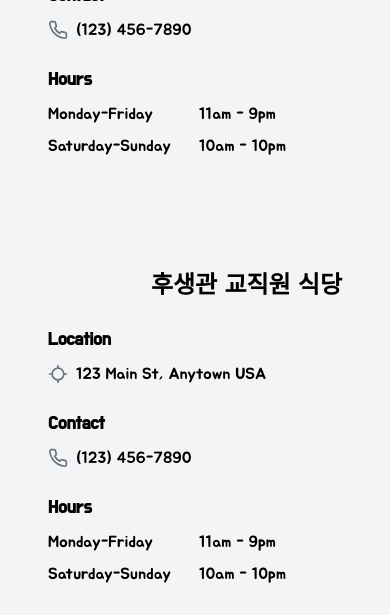
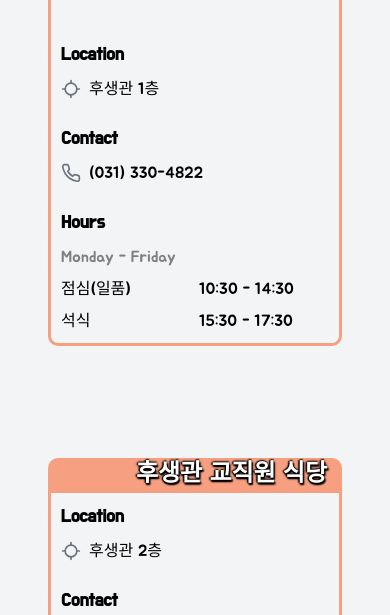
Before and after one commit to jae0478/opensource16team, a Node server app: page /info in a window 390 px wide. Shown: the part 452-1067 px from the top of the page. Run offline with Node 20, Linux system fonts and the light colour scheme; some libraries are stand-ins or nearby versions.

Commit message:
식당정보페이지 완료

```diff
--- a/views/info.ejs
+++ b/views/info.ejs
@@ -79,54 +79,100 @@
         #map_container {
             height: 450px;
             margin: 40px auto;
-            border-radius: 10px;
+            border-bottom-left-radius: 10px;
+            border-bottom-right-radius: 10px;
             overflow: hidden;
             box-shadow: 0 4px 8px rgba(0, 0, 0, 0.1);
+            border: 3px solid #F79F81;
+        }
+
+        .map_header {
+            height: 40px;
+            background-color: #F79F81;
+            margin: 40px auto;
+            font-size: 20px;
+            border-top-left-radius: 10px;
+            border-top-right-radius: 10px;
+        }
+
+        .res_header {
+            border-top-left-radius: 10px;
+            border-top-right-radius: 10px;
+            background-color: #F79F81;
+            color: white;
+            text-shadow: -1.5px 0px 1.5px black, 0px 1.5px 1.5px black, 1.5px 1.5px 1.5px black, 0px -1.5px 1.5px black;
+        }
+
+        .res_border {
+            border: 3px solid #F79F81;
+            border-bottom-left-radius: 10px;
+            border-bottom-right-radius: 10px;
+        }
+
+        .header_title {
+            font-size: 25px;
+            text-shadow: -1px 0px 1px black, 0px 1px 1px black, 1px 1px 1px black, 0px -1px 1px black;
+            padding: 10px;
+        }
+        .text-shodow-1 {
+            text-shadow: -1px 0px 1px black, 0px 1px 1px black, 1px 1px 1px black, 0px -1px 1px black;
+        }
+        .res_info {
+            font-size: 36px;
+            text-align: center;
+            color: white;
+            text-shadow: -1px 0px 1px black, 0px 1px 1px black, 1px 1px 1px black, 0px -1px 1px black;
+            margin-top: 40px;
+            padding: 30px;
+        }
+        .res_bg {
+            background-color: #f3af98;
+            padding: 20px;
+            border-radius: 50%;
+            border: 2px solid gray;
         }
     </style>
 </head>
 
 <body class="bg-gray-100 dark:bg-gray-900">
     <div class="flex flex-col min-h-screen">
-        <header class="px-4 lg:px-6 h-14 flex items-center text-black">
+        <header class="px-4 lg:px-6 h-14 flex items-center" style="background-color: #F79F81; color: white;">
             <a class="flex items-center justify-center" href="/">
-                <svg xmlns="http://www.w3.org/2000/svg" width="24" height="24" viewBox="0 0 24 24" fill="none"
-                    stroke="currentColor" stroke-width="2" stroke-linecap="round" stroke-linejoin="round"
-                    class="h-6 w-6 text-black">
-                    <path d="m8 3 4 8 5-5 5 15H2L8 3z"></path>
-                </svg>
-                <span class="sr-only">한끼줍쇼</span>
+                <span class="header_title">한끼줍쇼</span>
             </a>
-            <nav class="ml-auto flex gap-4 sm:gap-6">
-                <a class="text-sm font-medium hover:text-gray-200 no-underline" href="/menu">학식 메뉴</a>
-                <a class="text-sm font-medium hover:text-gray-200 no-underline" href="/list">학식 이야기</a>
-                <a class="text-sm font-medium hover:text-gray-200 no-underline" href="/subscribe">구독하기</a>
-                <a class="text-sm font-medium hover:text-gray-200 no-underline" href="/info">식당 정보</a>
-                <a class="text-sm font-medium hover:text-gray-200 no-underline" href="/FAQ">자주 묻는 질문</a>
-                <a class="text-sm font-medium hover:text-gray-200 no-underline" href="/login">로그인</a>
-                <a class="text-sm font-medium hover:text-gray-200 no-underline" href="/logout">로그아웃</a>
-                <a class="text-sm font-medium hover:text-gray-200 no-underline" href="/register">회원가입</a>
-                <a class="text-sm font-medium hover:text-gray-200 no-underline" href="/mypage">마이페이지</a>
+            <nav class="ml-auto flex gap-4 sm:gap-6 text-shodow-1">
+                <a class="text-sm font-medium hover:text-gray-300 no-underline" href="/menu">학식 메뉴</a>
+                <a class="text-sm font-medium hover:text-gray-300 no-underline" href="/list">학식 이야기</a>
+                <a class="text-sm font-medium hover:text-gray-300 no-underline" href="/subscribe">구독하기</a>
+                <a class="text-sm font-medium hover:text-gray-300 no-underline" href="/info">식당 정보</a>
+                <a class="text-sm font-medium hover:text-gray-300 no-underline" href="/FAQ">자주 묻는 질문</a>
+                <a class="text-sm font-medium hover:text-gray-300 no-underline" href="/login">로그인</a>
+                <a class="text-sm font-medium hover:text-gray-300 no-underline" href="/logout">로그아웃</a>
+                <a class="text-sm font-medium hover:text-gray-300 no-underline" href="/register">회원가입</a>
+                <a class="text-sm font-medium hover:text-gray-300 no-underline" href="/mypage">마이페이지</a>
             </nav>
         </header>
         <main class="flex-1">
             <section
                 class="w-full py-4 md:py-6 lg:py-8 xl:py-10 bg-gradient-to-b text-black">
                 <div class="container px-4 md:px-6">
-                    <div class="w-full bg-gray-100 dark:bg-gray-900 py-8 px-4 md:px-6 lg:px-8">
+                    <div class="res_info">
+                        <h class="res_bg">식당 정보</h>
+                    </div>
+                    <div class="w-full py-8 px-4 md:px-6 lg:px-8">
                         <div class="max-w-5xl mx-auto">
-                            <div class="flex items-center justify-between mb-6">
-                                <div class="flex items-center space-x-4">
+                            <div class="flex items-center justify-between res_header">
+                                <div class="flex items-center space-x-4" style="padding-left: 15px;">
                                     <h1 class="text-2xl font-bold">후생관 학생 식당</h1>
                                 </div>
                             </div>
-                            <div class="grid grid-cols-1 md:grid-cols-2 gap-8">
+                            <div class="grid grid-cols-1 md:grid-cols-2 gap-8 res_border">
                                 <div>
                                     <img src="http://coop.hufs.ac.kr/sub/img/n_img_03.jpg" width="800" height="450" alt="Restaurant Image"
-                                        class="w-full h-[150px] md:h-[270px] object-cover rounded-lg"
+                                        class="w-full h-[150px] md:h-[330px] object-cover rounded-lg"
                                         style="aspect-ratio: 800 / 450; object-fit: cover;" />
                                 </div>
-                                <div class="space-y-6">
+                                <div class="space-y-6" style="padding: 10px;">
                                     <div>
                                         <h2 class="text-lg font-semibold mb-2">Location</h2>
                                         <div class="flex items-center space-x-2">
@@ -140,7 +186,7 @@
                                                 <line x1="12" x2="12" y1="19" y2="22"></line>
                                                 <circle cx="12" cy="12" r="7"></circle>
                                             </svg>
-                                            <p>123 Main St, Anytown USA</p>
+                                            <p>후생관 1층</p>
                                         </div>
                                     </div>
                                     <div>
@@ -154,16 +200,18 @@
                                                     d="M22 16.92v3a2 2 0 0 1-2.18 2 19.79 19.79 0 0 1-8.63-3.07 19.5 19.5 0 0 1-6-6 19.79 19.79 0 0 1-3.07-8.67A2 2 0 0 1 4.11 2h3a2 2 0 0 1 2 1.72 12.84 12.84 0 0 0 .7 2.81 2 2 0 0 1-.45 2.11L8.09 9.91a16 16 0 0 0 6 6l1.27-1.27a2 2 0 0 1 2.11-.45 12.84 12.84 0 0 0 2.81.7A2 2 0 0 1 22 16.92z">
                                                 </path>
                                             </svg>
-                                            <p>(123) 456-7890</p>
+                                            <p>(031) 330-4822</p>
                                         </div>
                                     </div>
                                     <div>
                                         <h2 class="text-lg font-semibold mb-2">Hours</h2>
                                         <div class="grid grid-cols-2 gap-2">
-                                            <p>Monday-Friday</p>
-                                            <p>11am - 9pm</p>
-                                            <p>Saturday-Sunday</p>
-                                            <p>10am - 10pm</p>
+                                            <p style="color: gray;">Monday - Friday</p>
+                                            <br>
+                                            <p>점심(일품)</p>
+                                            <p>10:30 - 14:30</p>
+                                            <p>석식</p>
+                                            <p>15:30 - 17:30</p>
                                         </div>
                                     </div>
                                 </div>
@@ -176,15 +224,15 @@
 
             <section class="w-full py-4 md:py-6 lg:py-8 xl:py-10 bg-gradient-to-b text-black">
                 <div class="container px-4 md:px-6">
-                    <div class="w-full bg-gray-100 dark:bg-gray-900 py-8 px-4 md:px-6 lg:px-8">
+                    <div class="w-full py-8 px-4 md:px-6 lg:px-8">
                         <div class="max-w-5xl mx-auto">
-                            <div class="flex items-center justify-end mb-6">
-                                <div class="flex items-center space-x-4">
+                            <div class="flex items-center justify-end res_header">
+                                <div class="flex items-center space-x-4 res" style="padding-right: 15px;">
                                     <h1 class="text-2xl font-bold">후생관 교직원 식당</h1>
                                 </div>
                             </div>
-                            <div class="grid grid-cols-1 md:grid-cols-2 gap-8">
-                                <div class="space-y-6">
+                            <div class="grid grid-cols-1 md:grid-cols-2 gap-8 res_border">
+                                <div class="space-y-6" style="padding: 10px;">
                                     <div>
                                         <h2 class="text-lg font-semibold mb-2">Location</h2>
                                         <div class="flex items-center space-x-2">
@@ -195,7 +243,7 @@
                                                 <line x1="12" x2="12" y1="19" y2="22"></line>
                                                 <circle cx="12" cy="12" r="7"></circle>
                                             </svg>
-                                            <p>123 Main St, Anytown USA</p>
+                                            <p>후생관 2층</p>
                                         </div>
                                     </div>
                                     <div>
@@ -204,21 +252,21 @@
                                             <svg xmlns="http://www.w3.org/2000/svg" width="24" height="24" viewBox="0 0 24 24" fill="none" stroke="currentColor" stroke-width="2" stroke-linecap="round" stroke-linejoin="round" class="h-5 w-5 text-gray-500 dark:text-gray-400">
                                                 <path d="M22 16.92v3a2 2 0 0 1-2.18 2 19.79 19.79 0 0 1-8.63-3.07 19.5 19.5 0 0 1-6-6 19.79 19.79 0 0 1-3.07-8.67A2 2 0 0 1 4.11 2h3a2 2 0 0 1 2 1.72 12.84 12.84 0 0 0 .7 2.81 2 2 0 0 1-.45 2.11L8.09 9.91a16 16 0 0 0 6 6l1.27-1.27a2 2 0 0 1 2.11-.45 12.84 12.84 0 0 0 2.81.7A2 2 0 0 1 22 16.92z"></path>
                                             </svg>
-                                            <p>(123) 456-7890</p>
+                                            <p>(031) 330-4827</p>
                                         </div>
                                     </div>
                                     <div>
                                         <h2 class="text-lg font-semibold mb-2">Hours</h2>
                                         <div class="grid grid-cols-2 gap-2">
-                                            <p>Monday-Friday</p>
-                                            <p>11am - 9pm</p>
-                                            <p>Saturday-Sunday</p>
-                                            <p>10am - 10pm</p>
+                                            <p style="color: gray;">Monday - Friday</p>
+                                            <br>
+                                            <p>중식</p>
+                                            <p>11:10 - 13:20</p>
                                         </div>
                                     </div>
                                 </div>
                                 <div>
-                                    <img src="http://coop.hufs.ac.kr/sub/img/o_img_01.jpg" width="800" height="450" alt="Restaurant Image" class="w-full h-[150px] md:h-[270px] object-cover rounded-lg" style="aspect-ratio: 800 / 450; object-fit: cover;" />
+                                    <img src="http://coop.hufs.ac.kr/sub/img/o_img_01.jpg" width="800" height="450" alt="Restaurant Image" class="w-full h-[150px] md:h-[300px] object-cover rounded-lg" style="aspect-ratio: 800 / 450; object-fit: cover;" />
                                 </div>
                             </div>
                         </div>
@@ -229,20 +277,20 @@
             <section
             class="w-full py-4 md:py-6 lg:py-8 xl:py-10 bg-gradient-to-b text-black">
             <div class="container px-4 md:px-6">
-                <div class="w-full bg-gray-100 dark:bg-gray-900 py-8 px-4 md:px-6 lg:px-8">
+                <div class="w-full py-8 px-4 md:px-6 lg:px-8">
                     <div class="max-w-5xl mx-auto">
-                        <div class="flex items-center justify-between mb-6">
-                            <div class="flex items-center space-x-4">
+                        <div class="flex items-center justify-between res_header">
+                            <div class="flex items-center space-x-4" style="padding-left: 15px;">
                                 <h1 class="text-2xl font-bold">HUFSDORM 식당</h1>
                             </div>
                         </div>
-                        <div class="grid grid-cols-1 md:grid-cols-2 gap-8">
+                        <div class="grid grid-cols-1 md:grid-cols-2 gap-8 res_border">
                             <div>
                                 <img src="https://mblogthumb-phinf.pstatic.net/MjAxNzAxMTRfMTQ0/MDAxNDg0NDAxMzQ4OTIy.ZFuPIW5oFTjMTvrtM0ZGH4s5NPJ29Q8be1JwCflvAE4g.JREm6wxcTZoJzBMN1yipa3kka9d0Mq8AtpDkvNO-gV4g.JPEG.soomni7427/a5_2b.jpg?type=w800" width="800" height="450" alt="Restaurant Image"
-                                    class="w-full h-[150px] md:h-[270px] object-cover rounded-lg"
+                                    class="w-full h-[150px] md:h-[350px] object-cover rounded-lg"
                                     style="aspect-ratio: 800 / 450; object-fit: cover;" />
                             </div>
-                            <div class="space-y-6">
+                            <div class="space-y-6" style="padding: 10px;">
                                 <div>
                                     <h2 class="text-lg font-semibold mb-2">Location</h2>
                                     <div class="flex items-center space-x-2">
@@ -256,7 +304,7 @@
                                             <line x1="12" x2="12" y1="19" y2="22"></line>
                                             <circle cx="12" cy="12" r="7"></circle>
                                         </svg>
-                                        <p>123 Main St, Anytown USA</p>
+                                        <p>한국외대 기숙사</p>
                                     </div>
                                 </div>
                                 <div>
@@ -270,16 +318,20 @@
                                                 d="M22 16.92v3a2 2 0 0 1-2.18 2 19.79 19.79 0 0 1-8.63-3.07 19.5 19.5 0 0 1-6-6 19.79 19.79 0 0 1-3.07-8.67A2 2 0 0 1 4.11 2h3a2 2 0 0 1 2 1.72 12.84 12.84 0 0 0 .7 2.81 2 2 0 0 1-.45 2.11L8.09 9.91a16 16 0 0 0 6 6l1.27-1.27a2 2 0 0 1 2.11-.45 12.84 12.84 0 0 0 2.81.7A2 2 0 0 1 22 16.92z">
                                             </path>
                                         </svg>
-                                        <p>(123) 456-7890</p>
+                                        <p>(031) 330-4757</p>
                                     </div>
                                 </div>
                                 <div>
                                     <h2 class="text-lg font-semibold mb-2">Hours</h2>
                                     <div class="grid grid-cols-2 gap-2">
-                                        <p>Monday-Friday</p>
-                                        <p>11am - 9pm</p>
-                                        <p>Saturday-Sunday</p>
-                                        <p>10am - 10pm</p>
+                                        <p style="color: gray;">Monday - Sunday</p>
+                                        <br>
+                                        <p>조식(한식)</p>
+                                        <p>08:00 - 09:10</p>
+                                        <p>점심(일반)</p>
+                                        <p>11:40 - 13:10</p>
+                                        <p>석식(한식)</p>
+                                        <p>17:30 - 18:30</p>
                                     </div>
                                 </div>
                             </div>
@@ -290,7 +342,19 @@
             </div>
         </section>
 
-        <div id="map_container" class="w-8/12"></div>
+        <div>
+            <div class="res_info" style="margin-bottom: -50px; padding-top: 50px;">
+                <h class="res_bg">식당 위치</h>
+            </div>
+            <div class="w-full py-8 px-4 md:px-6 lg:px-8">
+                <div class="max-w-5xl mx-auto map_header" style="margin-bottom: -40px;">
+                    <p style="padding: 5px; padding-left: 20px; color: white; text-shadow: -2px 0px 2px black, 0px 2px 2px black, 2px 2px 2px black, 0px -2px 2px black">식당 위치</p>
+                </div>
+                <div id="map_container" class="max-w-5xl mx-auto"></div>
+            </div>
+
+
+        </div>
 
         </main>
 
```
